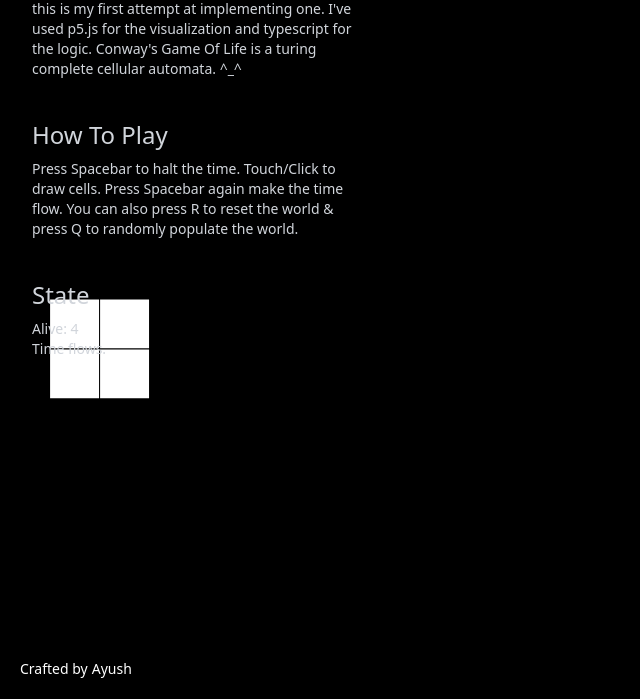
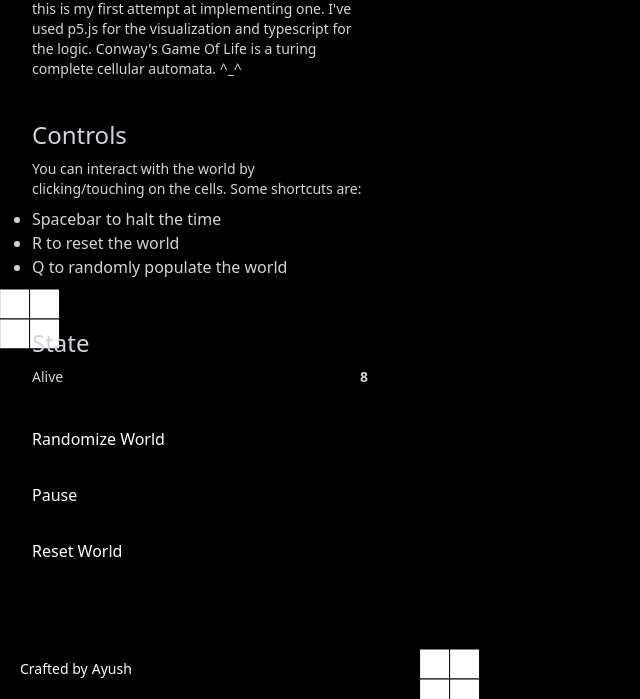
Before and after one commit to is-it-ayush/cellular-automata, a website built with Parcel: page src/index.html in a window 1280 px wide. Shown: the part 101-800 px from the top of the page, without its empty margins (0-640 px from the left). Built offline with nearby package versions, Linux system fonts and the light colour scheme.

Commit message:
chore: some small updates to ui

```diff
--- a/src/index.html
+++ b/src/index.html
@@ -14,11 +14,9 @@
       <div
         class="flex flex-col absolute z-10 text-white p-5 w-[400px] space-y-4"
       >
-        <div
-          class="flex flex-col space-y-2 px-3 py-3 hover:bg-white/5 transition-200 rounded-[5px]"
-        >
+        <div class="flex flex-col space-y-2 px-3 py-3 rounded-[5px]">
           <div class="flex flex-row">
-            <span class="text-gray-300 text-4xl"> Cellular Automata </span>
+            <span class="text-gray-300 text-4xl">Cellular Automata</span>
           </div>
           <p class="text-gray-300 text-sm mt-2 font-light">
             I've always been intrested in cellular automata and this is my first
@@ -27,28 +25,52 @@
             complete cellular automata. ^_^
           </p>
         </div>
-        <div
-          class="flex flex-col space-y-2 px-3 py-3 hover:bg-white/5 transition-200 rounded-[5px]"
-        >
+        <div class="flex flex-col space-y-2 px-3 py-3 rounded-[5px]">
           <div class="flex flex-row">
-            <span class="text-gray-300 text-2xl">How To Play</span>
+            <span class="text-gray-300 text-2xl">Controls</span>
           </div>
           <p class="text-gray-300 text-sm mt-2 font-light">
-            Press Spacebar to halt the time. Touch/Click to draw cells. Press
+            <!-- Press Spacebar to halt the time. Touch/Click to draw cells. Press
             Spacebar again make the time flow. You can also press R to reset the
-            world & press Q to randomly populate the world.
+            world & press Q to randomly populate the world. -->
+            You can interact with the world by clicking/touching on the cells.
+            Some shortcuts are:
+            <ul class="list-disc font-light text-gray-300">
+              <li>Spacebar to halt the time</li>
+              <li>R to reset the world</li>
+              <li>Q to randomly populate the world</li>
+            </ul>
           </p>
         </div>
-        <div
-          class="flex flex-col space-y-2 px-3 py-3 hover:bg-white/5 transition-200 rounded-[5px]"
-        >
+        <div class="flex flex-col space-y-2 px-3 py-3 rounded-[5px]">
           <div class="flex flex-row">
             <span class="text-gray-300 text-2xl">State</span>
           </div>
-          <div class="text-gray-300 text-sm mt-2">
-            <p>Alive: <span id="alive-cells"></span></p>
-            <p><span id="is-paused"></span></p>
+          <div class="text-gray-300 text-sm mt-2 w-full">
+            <p class="flex w-full justify-between">
+              Alive <span id="alive-cells" class="font-semibold"></span>
+            </p>
           </div>
+        </div>
+        <div class="flex flex-col justify-between space-y-2">
+          <button
+            class="flex cursor-pointer flex-col space-y-2 px-3 py-3 hover:bg-white/5 transition-200 rounded-[5px]"
+            id="randomize-button"
+          >
+            Randomize World
+          </button>
+          <button
+            class="flex cursor-pointer flex-col space-y-2 px-3 py-3 hover:bg-white/5 transition-200 rounded-[5px]"
+            id="control-time"
+          >
+          Pause
+          </button>
+          <button
+            class="flex cursor-pointer flex-col space-y-2 px-3 py-3 hover:bg-white/5 transition-200 rounded-[5px]"
+            id="reset-grid"
+          >
+            Reset World
+          </button>
         </div>
       </div>
       <div
--- a/src/main.ts
+++ b/src/main.ts
@@ -3,7 +3,7 @@ import { Grid } from './cgol/Grid';
 
 
 // You can actually play with these values.
-export let cell_size = 50; // The size of a cell in the grid; large size = less cells in the grid
+export let cell_size = 30; // The size of a cell in the grid; large size = less cells in the grid
 export let initial_population_rate = 0.1; // 0.95 = 95% of the cells are alive
 
 
@@ -14,8 +14,12 @@ export let initial_population_rate = 0.1; // 0.95 = 95% of the cells are alive
 let alive = 0;
 export let grid: Grid;
 let isPaused = false;
+
+// DOM nodes
 let aliveNode = document.getElementById('alive-cells');
-let isPausedNode = document.getElementById('is-paused');
+let randomize_button = document.getElementById('randomize-button');
+let control_time_button = document.getElementById('control-time');
+let reset_button = document.getElementById('reset-grid');
 
 
 function draw(p: p5) {
@@ -39,15 +43,9 @@ function draw(p: p5) {
     }
 
     // update the dom nodes
-    if (aliveNode && isPausedNode) {
+    if (aliveNode) {
         if (aliveNode.innerText != `${alive}`) {
             aliveNode.innerText = `${alive}`;
-        }
-        if (isPaused) {
-            isPausedNode.innerText = `Time halts.`;
-        }
-        else {
-            isPausedNode.innerText = `Time flows.`;
         }
     }
 
@@ -66,6 +64,27 @@ function setup(p: p5) {
     p.background(255);
     grid = new Grid(width, height);
     grid.randomize();
+
+    // add event listeners to the dom nodes
+    if (randomize_button) {
+        randomize_button.addEventListener('click', () => {
+            console.log(`Grid: Randomizing the grid with a population rate of ${initial_population_rate}%...`);
+            grid.randomize();
+        });
+    }
+    if (control_time_button) {
+        control_time_button.addEventListener('click', () => {
+            console.log(`Grid: The grid is now ${isPaused ? 'unpaused' : 'paused'}.`);
+            isPaused = !isPaused;
+            control_time_button!.innerText = isPaused ? 'Unpause' : 'Pause';
+        });
+    }
+    if (reset_button) {
+        reset_button.addEventListener('click', () => {
+            console.log(`Grid: Resetting the grid...`);
+            grid.cells.forEach(c => c.isAlive = false);
+        });
+    }
 }
 
 let init = function (p: p5) {
```
Also changed, not shown: README.md.
